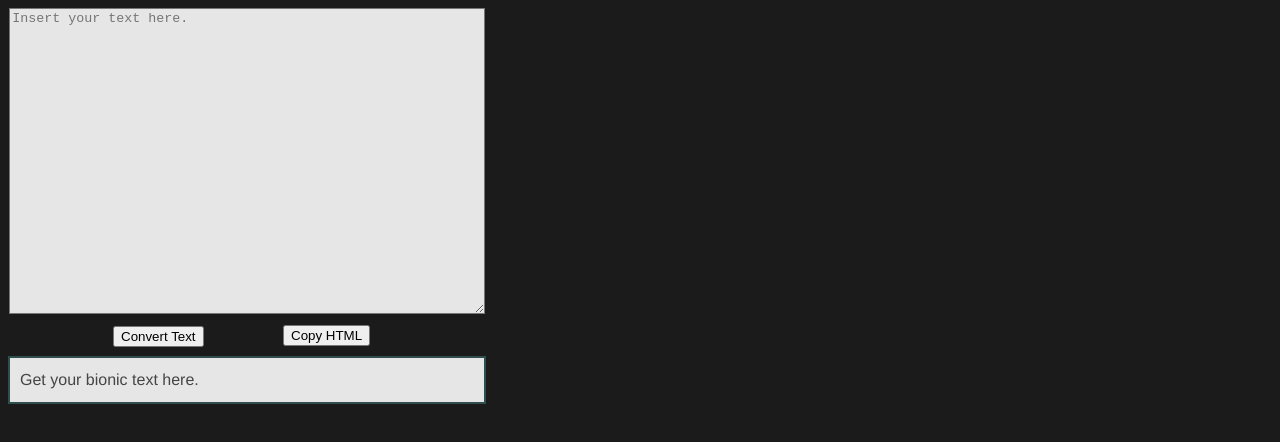
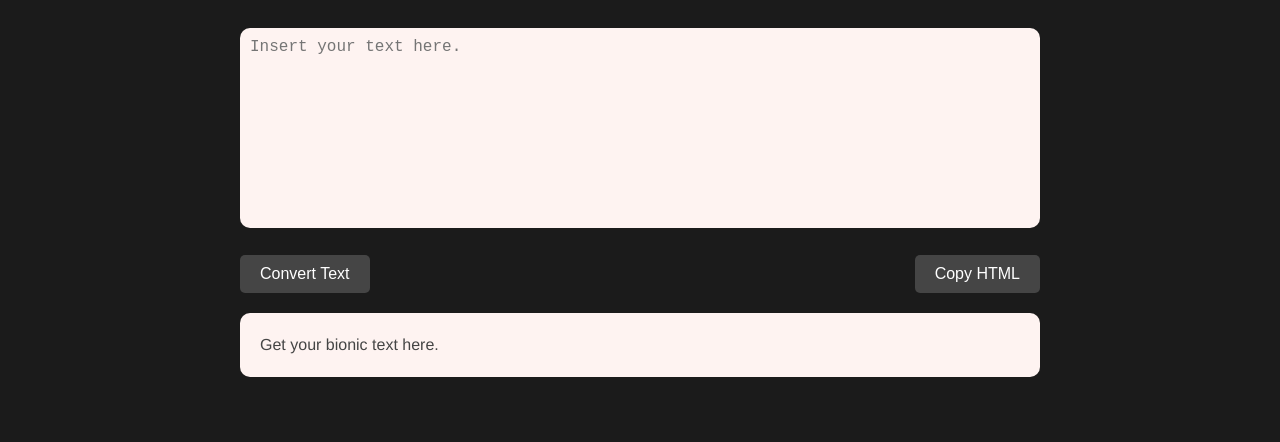
Before and after one commit to faegnir/bionic-reading, a plain HTML site: page index.html in a window 1280 px wide. Drawn offline with Linux system fonts and the light colour scheme.

Commit message:
changed frontend

```diff
--- a/index.html
+++ b/index.html
@@ -4,11 +4,20 @@
     <meta name="viewport" content="width=device-width, initial-scale=1">
     <link rel="stylesheet" href="styles.css">
     <script src="jscript.js"></script>
+    <title>Font Converter</title>
   </head>
   <body>
-<textarea rows = "30" cols = "60" id="myInput" placeholder="Insert your text here."></textarea>
-<button id="convertbut" onclick="myFunction()">Convert Text</button>
-<button id="copybut" onclick="copytext()">Copy HTML</button>
-<p id="aa">Get your bionic text here.</p>
+    <div class="container">
+      <div class="textarea-wrapper">
+        <textarea class="textarea" id="myInput" placeholder="Insert your text here."></textarea>
+      </div>
+      <div class="button-wrapper">
+        <button class="button convert-button" onclick="myFunction()">Convert Text</button>
+        <button class="button" onclick="copytext()">Copy HTML</button>
+      </div>
+      <div class="result-wrapper">
+        <p class="result" id="aa">Get your bionic text here.</p>
+      </div>
+    </div>
   </body>
 </html>
--- a/styles.css
+++ b/styles.css
@@ -1,25 +1,68 @@
-#convertbut {
+body {
+  background-color: #1b1b1b;
+  color: #454545;
+  font-family: Helvetica, 'Microsoft YaHei', simsun, serif;
+  line-height: 1.5em;
+}
+
+.container {
+  max-width: 800px;
+  margin: 0 auto;
+  padding: 20px;
+}
+
+.textarea-wrapper {
+  margin-bottom: 20px;
+}
+
+.textarea {
+  background-color: rgb(254, 243, 241);
+  border: none;
+  border-radius: 10px;
+  color: #454545;
+  font-size: 16px;
+  height: 200px;
+  padding: 10px;
+  resize: none;
+  width: 100%;
+  box-sizing: border-box;
+}
+
+.button-wrapper {
   display: flex;
-  position: relative;width:auto;
-  margin-top: 5px;margin-left: 105px;  }
-#aa{
-  position:relative;
-  max-width: 453.5px;
-  margin-top: 10px;
-  background-color: rgb(230, 230, 230);
-  display: inline-block;
-  border: 2px solid darkslategrey;
-  width: 453.5px; padding: 10px;
+  justify-content: space-between;
+  margin-bottom: 20px;
 }
-#copybut{
-  display: flex;
-  position:relative;
-  margin-left: 275px;
-  margin-top:-22px ;
-  width:auto;
+
+.button {
+  background-color: #454545;
+  border: none;
+  border-radius: 5px;
+  color: #fff;
+  cursor: pointer;
+  font-size: 16px;
+  padding: 10px 20px;
+  transition: background-color 0.2s ease;
 }
-#myInput
-{
-  background-color: rgb(230, 230, 230);width: 470px;height: 300px;margin-left: 1.1785px;
+
+.button:hover {
+  background-color: #303030;
 }
-body{font-family: Helvetica,'Microsoft YaHei',simsun,serif;color: #454545;line-height:1.5em; background-color: #1b1b1b;}
+
+.convert-button {
+  margin-right: 10px;
+}
+
+.result-wrapper {
+  background-color: rgb(254, 243, 241);
+  border-radius: 10px;
+  padding: 20px;
+}
+
+.result {
+  color: #454545;
+  font-size: 16px;
+  line-height: 1.5em;
+  margin: 0;
+  box-sizing: border-box;
+}
```
Lines whose indentation alone changed are shown as unchanged.
